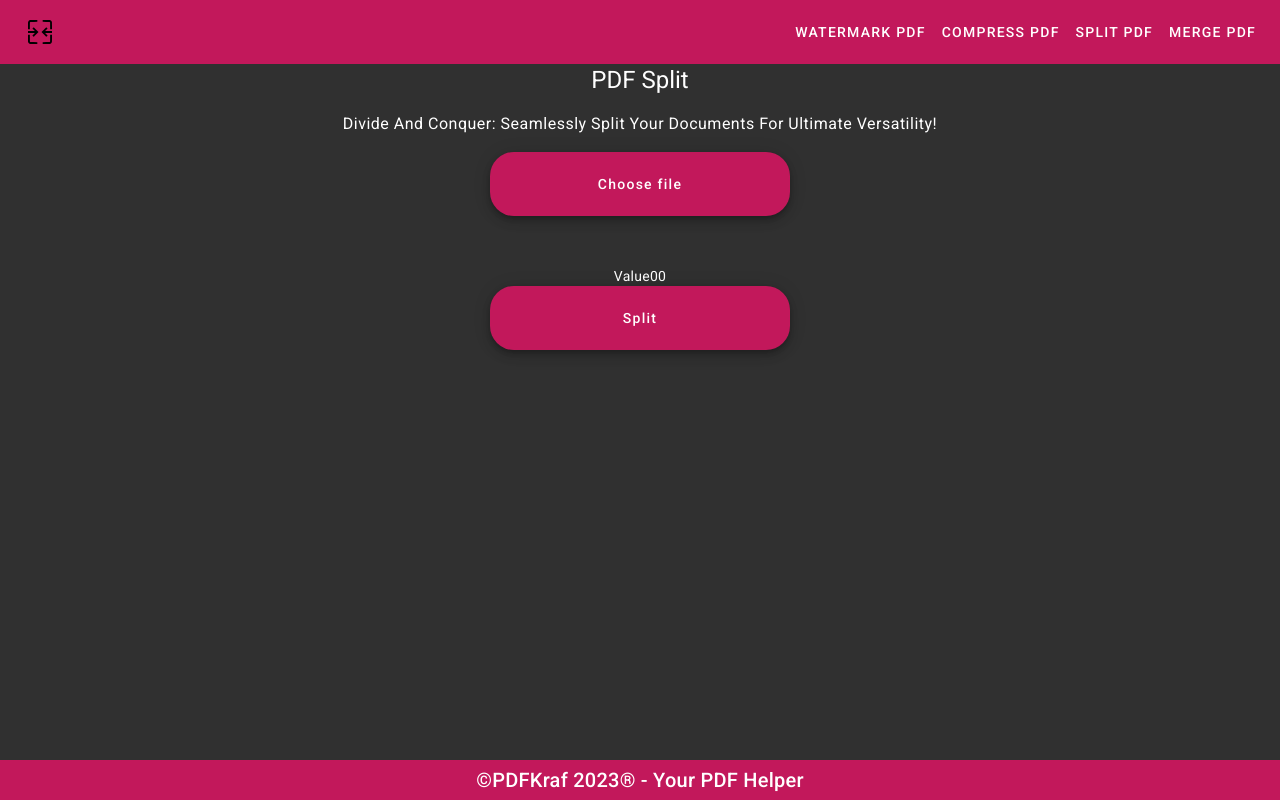
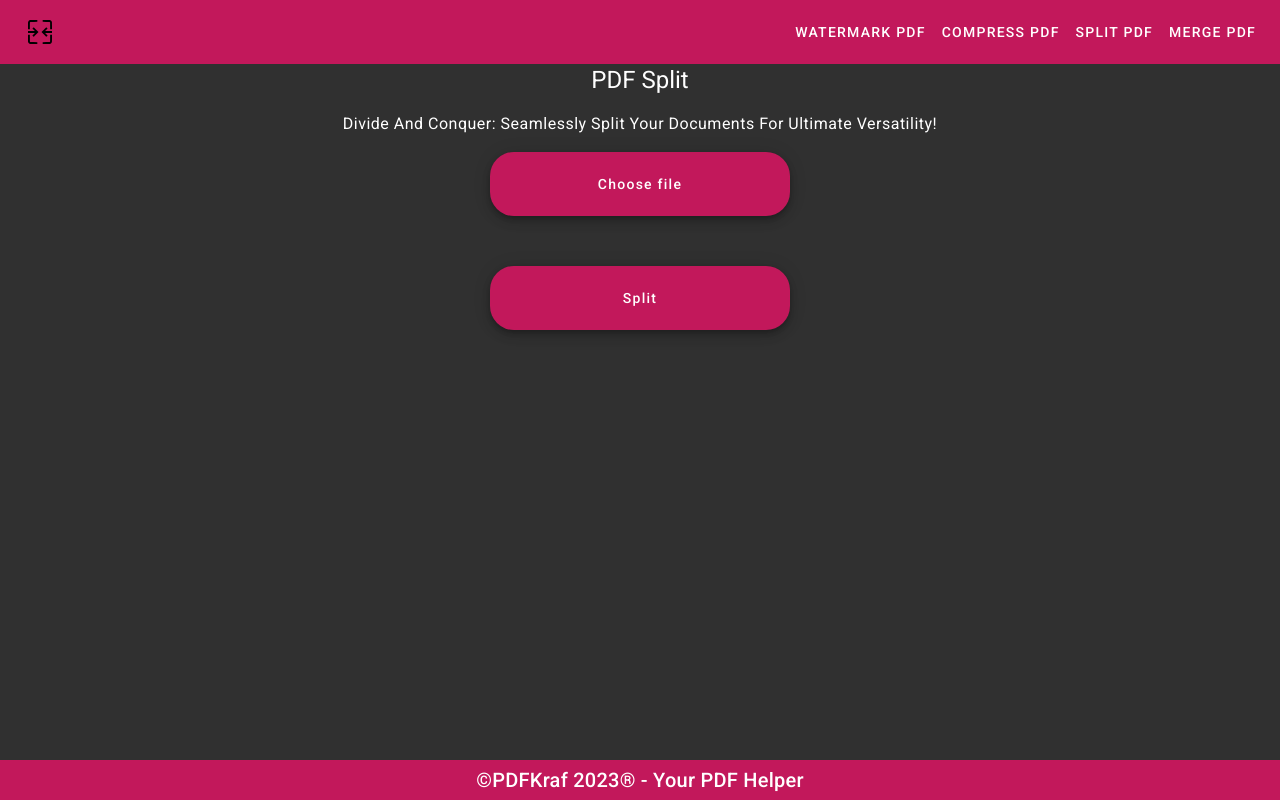
Before and after one commit to Makedoncek/PDFKraf-Coursework, an Angular app in the folder Front-End/: page /home/split in a window 1280 px wide. Built offline with nearby package versions, Linux system fonts and the light colour scheme.

Commit message:
fix proxy config

```diff
--- a/Front-End/angular.json
+++ b/Front-End/angular.json
@@ -26,7 +26,6 @@
             "outputPath": "dist/pdfkraf",
             "index": "src/index.html",
             "browser": "src/main.ts",
-            "proxyConfig": "proxy.config.json",
             "polyfills": [
               "zone.js"
             ],
@@ -73,6 +72,9 @@
             },
             "development": {
               "buildTarget": "PDFkraf:build:development"
+            },
+            "options": {
+              "proxyConfig": "proxy.config.json"
             }
           },
           "defaultConfiguration": "development"
--- a/Front-End/src/app/split/split.component.html
+++ b/Front-End/src/app/split/split.component.html
@@ -17,13 +17,6 @@
       <input matSliderEndThumb [(ngModel)]="to">
     </mat-slider>
 
-    <div class="example-label-container">
-      <label id="example-name-label" class="example-name-label">Value</label>
-      <label class="example-value-label">{{from}}</label>
-      <label class="example-value-label">{{to}}</label>
-
-    </div>
-
     <button mat-fab extended color="primary" (click)="SendSplitRequest()">
       Split
     </button>
```
Also changed, not shown: Front-End/proxy.conf.json (renamed from Front-End/proxy.config.json).
